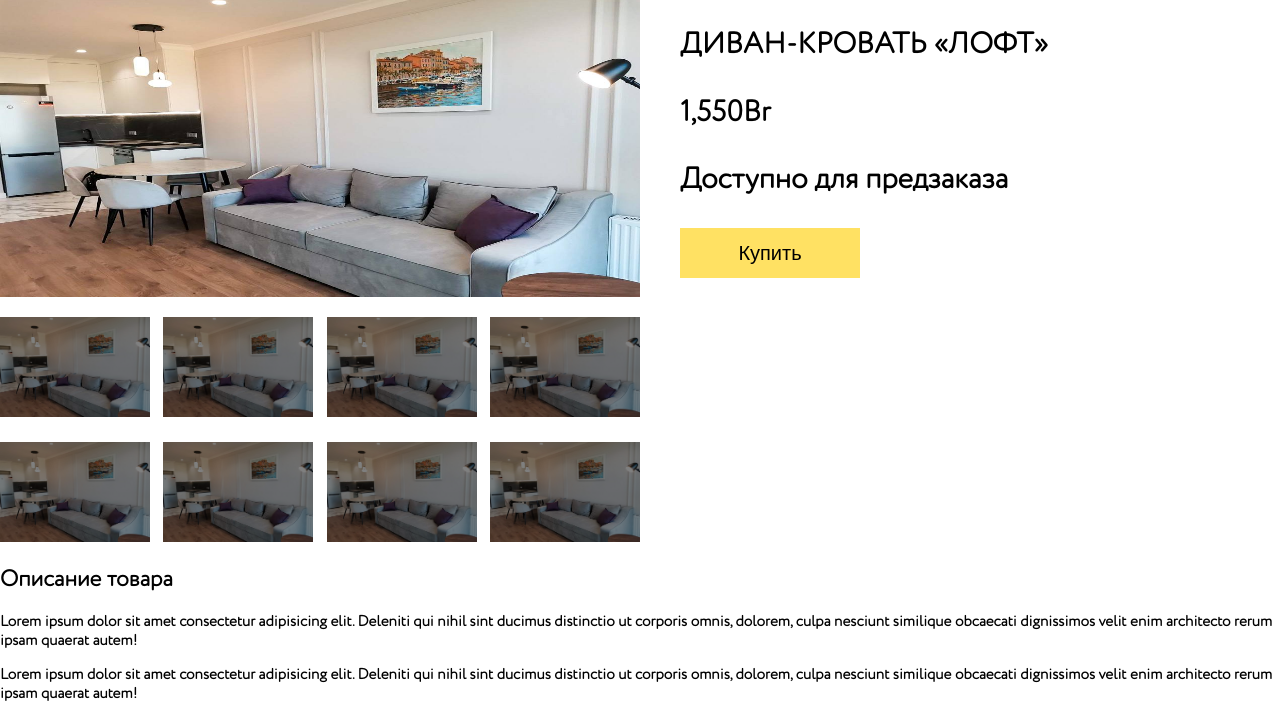
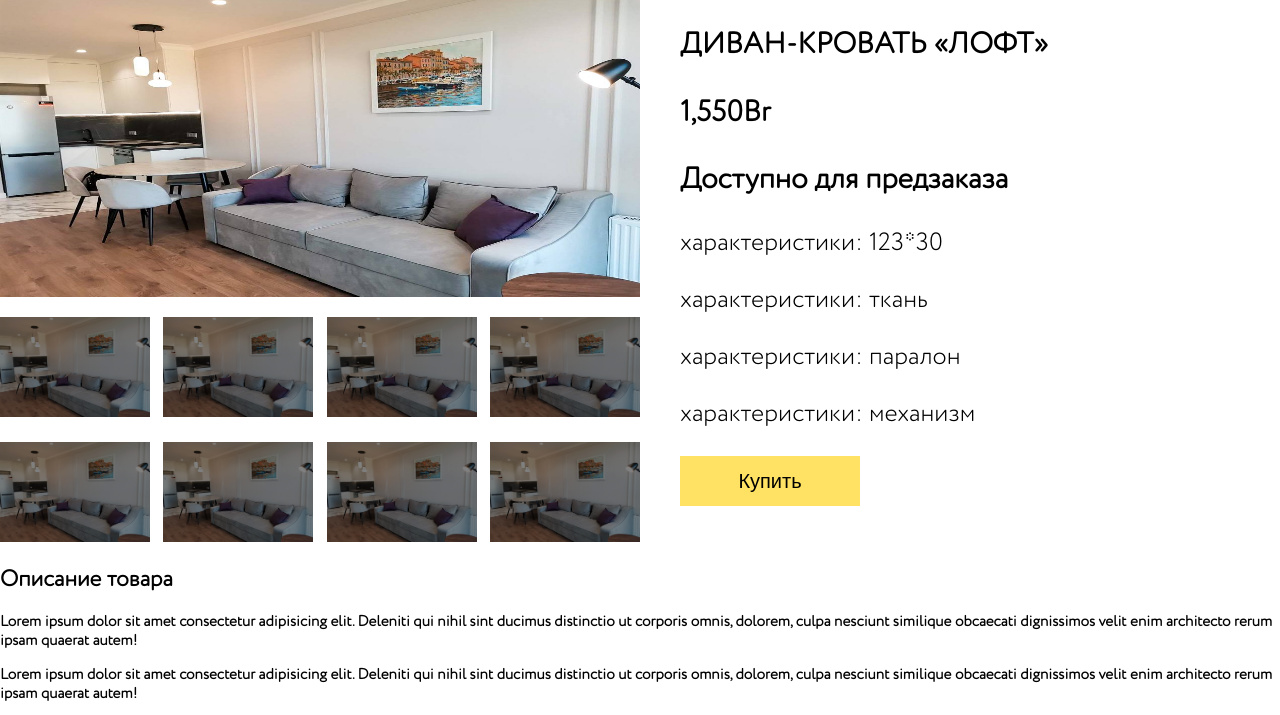
Before and after one commit to Front-Eugene/Soff.by, a plain HTML site: page src/pages/sofa__page/sofa__card_1/card_1.html in a window 1280 px wide. Shown: the part 53-768 px from the top of the page. Drawn offline with Linux system fonts and the light colour scheme; files whose address does not match are found by name.

Commit message:
Card page
It's will be for each card

```diff
--- a/src/pages/sofa__page/sofa__card_1/card_1.html
+++ b/src/pages/sofa__page/sofa__card_1/card_1.html
@@ -109,6 +109,10 @@
                 <h1>ДИВАН-КРОВАТЬ «ЛОФТ»</h1>
                 <h1>1,550Br</h1>
                 <h1>Доступно для предзаказа</h1>
+                <p>характеристики: 123*30</p>
+                <p>характеристики: ткань</p>
+                <p>характеристики: паралон</p>
+                <p>характеристики: механизм</p>
                 <button class="order">Купить</button>
             </article>
         </section>
```
